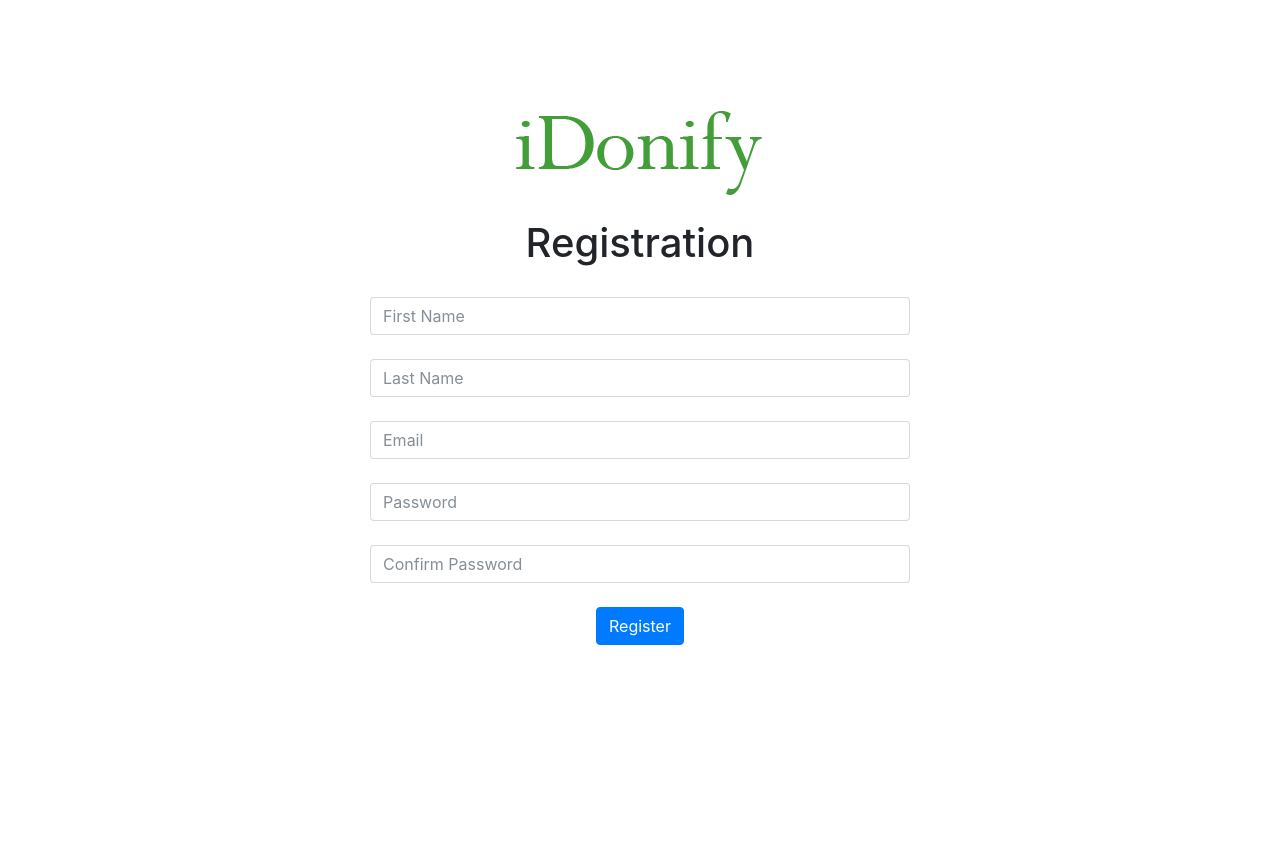
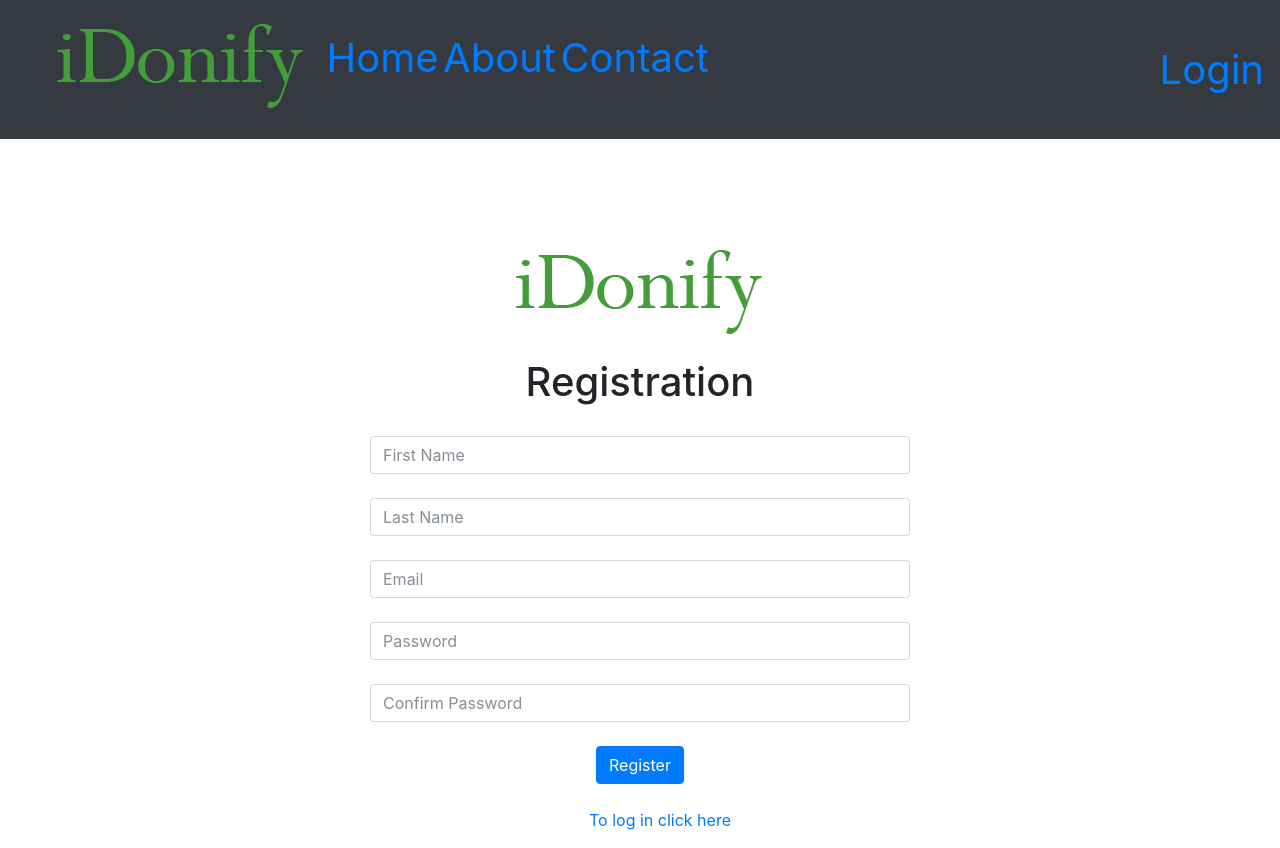
Before and after one commit to jgarcia17/iDonify, a PHP site: page /register.php in a window 1280 px wide. Before the commit the page ends 645 px from the top, so only its background shows below. Run offline with PHP 8.4, Linux system fonts and the light colour scheme.

Commit message:
Updating register page

```diff
--- a/register.php
+++ b/register.php
@@ -1,4 +1,5 @@
 <?php
+	require "header.php";
 	$msg = "";
 
 	if (isset($_POST['submit'])) {
@@ -17,8 +18,11 @@
 		$userRole = "user";
 
 		if ($pwd1 != $pwd2)
+		{
 			$msg = "Please Check Your Passwords!";
-		else {
+		}
+		else
+		{
 			$hash = password_hash($pwd1, PASSWORD_BCRYPT);
 			$con->query("INSERT INTO users (user_fname, user_lname,user_email, user_password, user_role)
 						VALUES ('$fname', '$lname', '$email', '$hash', '$userRole')");
@@ -35,6 +39,7 @@
     <meta http-equiv="X-UA-Compatible" content="ie=edge">
     <title>Register</title>
 	<link rel="stylesheet" href="https://maxcdn.bootstrapcdn.com/bootstrap/4.0.0-beta/css/bootstrap.min.css" integrity="sha384-/Y6pD6FV/Vv2HJnA6t+vslU6fwYXjCFtcEpHbNJ0lyAFsXTsjBbfaDjzALeQsN6M" crossorigin="anonymous">
+	<link rel="stylesheet" href="assets/css/style.css">
 </head>
 <body>
 	<div class="container" style="margin-top: 100px;">
@@ -51,8 +56,12 @@
 					<input class="form-control" type="text" name="email" value="" placeholder="Email"><br>
 					<input class="form-control" minlength="5" type="password" name="pwd1" value="" placeholder="Password"><br>
 					<input class="form-control" minlength="5" type="password" name="pwd2" value="" placeholder="Confirm Password"><br>
-					<input class="btn btn-primary" name="submit" type="submit" value="Register"><br>
+					<input class="btn btn-primary" name="submit" type="submit" value="Register"><br><br>
 				</form>
+
+				<ul class="nobullet">
+					<li><a href="login.php">To log in click here</a></li>
+				</ul>
 
 			</div>
 		</div>
```
